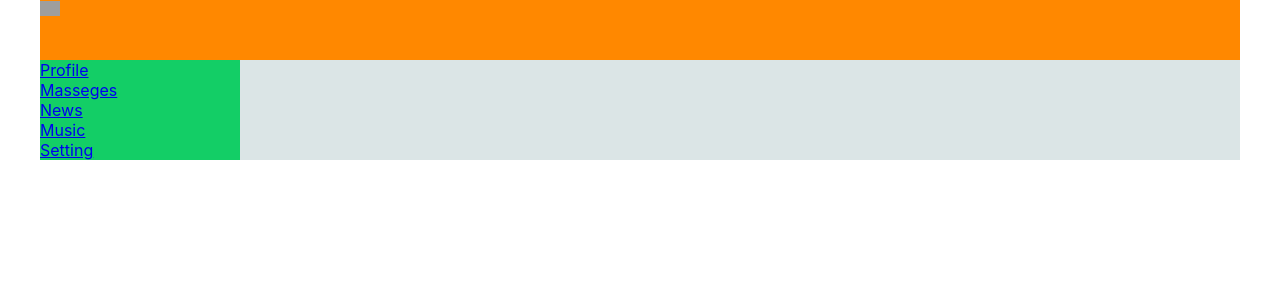
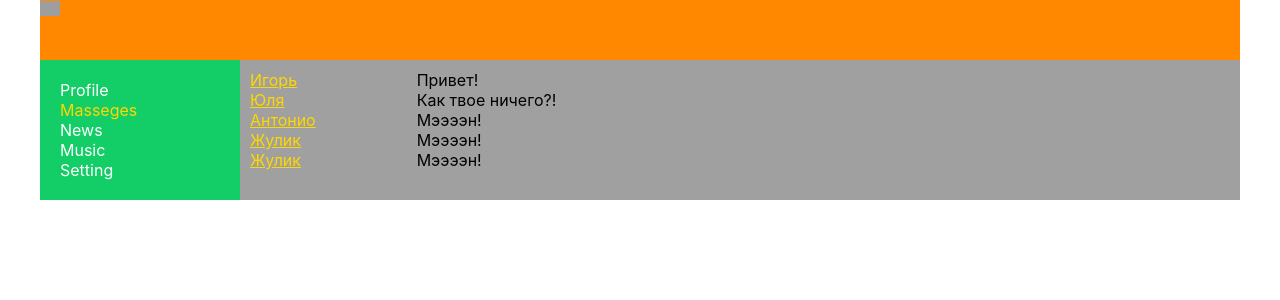
Before and after one commit to IgorBezusenko/My-Social-Network, a React (Create React App) app: page /dialog in a window 1280 px wide. Shown: the top 300 px of the page. Built offline with nearby package versions, Linux system fonts and the light colour scheme; grey boxes are pictures that could not be loaded.

Commit message:
Refactoring Dialogs

```diff
--- a/src/App.css
+++ b/src/App.css
@@ -9,5 +9,5 @@
 
 .app-wrapper-content {
   grid-area: mainContent;
-  background-color: rgb(219, 229, 230);
+  background-color: rgb(160, 160, 160);
 }
--- a/src/App.js
+++ b/src/App.js
@@ -14,7 +14,7 @@ const App = () => {
         <Navbar />
         <div className="app-wrapper-content">
           <Route path={"/profile"} component={Profile} />
-          <Route path={"/dialogs"} component={Dialogs} />
+          <Route path={"/dialog"} component={Dialogs} />
         </div>
       </div>
     </BrowserRouter>
--- a/src/components/Dialogs/Dialogs.jsx
+++ b/src/components/Dialogs/Dialogs.jsx
@@ -1,7 +1,36 @@
 import React from "react";
+import { NavLink } from "react-router-dom";
 import s from "./Dialogs.module.css";
 
+const DialogItem = (props) => {
+  return (
+    <div className={s.dialog + " " + s.active}>
+      <NavLink to={`/dialog/${props.id}`}>{props.name}</NavLink>
+    </div>
+  );
+};
+const Message = (props) => {
+  return <div className={s.message}>{props.message}</div>;
+};
+
 const Dialogs = (props) => {
-  return <div>Dialogs</div>;
+  return (
+    <div className={s.dialogs}>
+      <div className={s.dialogsItems}>
+        <DialogItem name="Игорь" id="1" />
+        <DialogItem name="Юля" id="2" />
+        <DialogItem name="Антонио" id="3" />
+        <DialogItem name="Жулик" id="4" />
+        <DialogItem name="Жулик" id="5" />
+      </div>
+      <div className={s.messages}>
+        <Message message="Привет!" />
+        <Message message="Как твое ничего?!" />
+        <Message message="Мээээн!" />
+        <Message message="Мээээн!" />
+        <Message message="Мээээн!" />
+      </div>
+    </div>
+  );
 };
 export default Dialogs;
--- a/src/components/Dialogs/Dialogs.module.css
+++ b/src/components/Dialogs/Dialogs.module.css
@@ -0,0 +1,20 @@
+.dialogs {
+  display: grid;
+  grid-template-columns: 2fr 10fr;
+}
+.dialogsItems {
+  padding: 10px;
+}
+/* .dialog {
+} */
+
+.dialog.active a {
+  color: gold;
+}
+
+.messages {
+  padding: 10px;
+}
+
+/* .message {
+} */
--- a/src/components/Navbar/Navbar.jsx
+++ b/src/components/Navbar/Navbar.jsx
@@ -1,24 +1,28 @@
 import React from "react";
-import { Link } from "react-router-dom";
+import { Link, NavLink } from "react-router-dom";
 import s from "./Navbar.module.css";
 
 const Navbar = () => {
   return (
     <nav className={s.nav}>
       <div className={s.item}>
-        <Link to="/profile"> Profile</Link>
+        <NavLink to="/profile" activeClassName={s.activeLink}>
+          Profile
+        </NavLink>
       </div>
       <div className={`${s.item} ${s.active}`}>
-        <Link to="/dialogs"> Masseges</Link>
+        <NavLink to="/dialog" activeClassName={s.activeLink}>
+          Masseges
+        </NavLink>
       </div>
       <div className={s.item}>
-        <Link to="/news"> News</Link>
+        <NavLink to="/news"> News</NavLink>
       </div>
       <div className={s.item}>
-        <Link to="/music"> Music</Link>
+        <NavLink to="/music"> Music</NavLink>
       </div>
       <div className={s.item}>
-        <Link to="/setting"> Setting</Link>
+        <NavLink to="/setting"> Setting</NavLink>
       </div>
     </nav>
   );
--- a/src/components/Navbar/Navbar.module.css
+++ b/src/components/Navbar/Navbar.module.css
@@ -1,12 +1,14 @@
 .nav {
   grid-area: nav;
   background-color: #13ce66;
+  padding: 20px;
 }
 
-.item {
+.item a {
   color: #fff;
+  text-decoration: none;
 }
 
-.item.active {
+.item a.activeLink {
   color: gold;
 }
```
